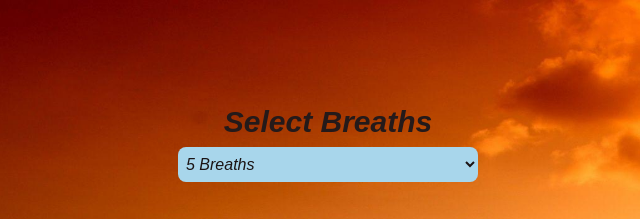
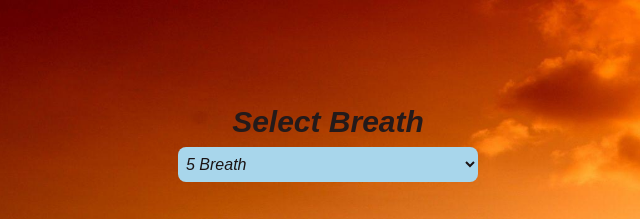
Before and after one commit to AryanSinghIIIT/Meditation-App, a plain HTML site: page index.html in a window 1280 px wide. Shown: the top 219 px of the page, 312-952 px from the left. Drawn offline with Linux system fonts and the light colour scheme.

Commit message:
Update index.html

```diff
--- a/index.html
+++ b/index.html
@@ -11,11 +11,11 @@
   </head>
   <body>
     <div class="input">
-      <label style="font-size: 30px;">Select Breaths</label>
+      <label style="font-size: 30px;">Select Breath</label>
       <select class="breath-input">
-        <option value="5">5 Breaths</option>
-        <option value="15">15 Breaths</option>
-        <option value="30">30 Breaths</option>
+        <option value="5">5 Breath</option>
+        <option value="15">15 Breath</option>
+        <option value="30">30 Breath</option>
       </select>
     </div>
     <div class="circle-wrap">
```
